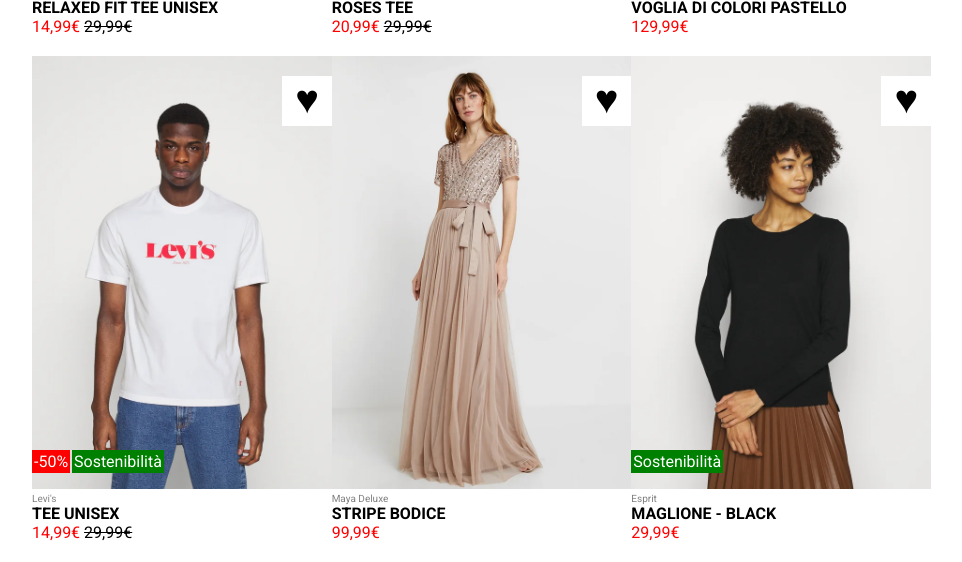
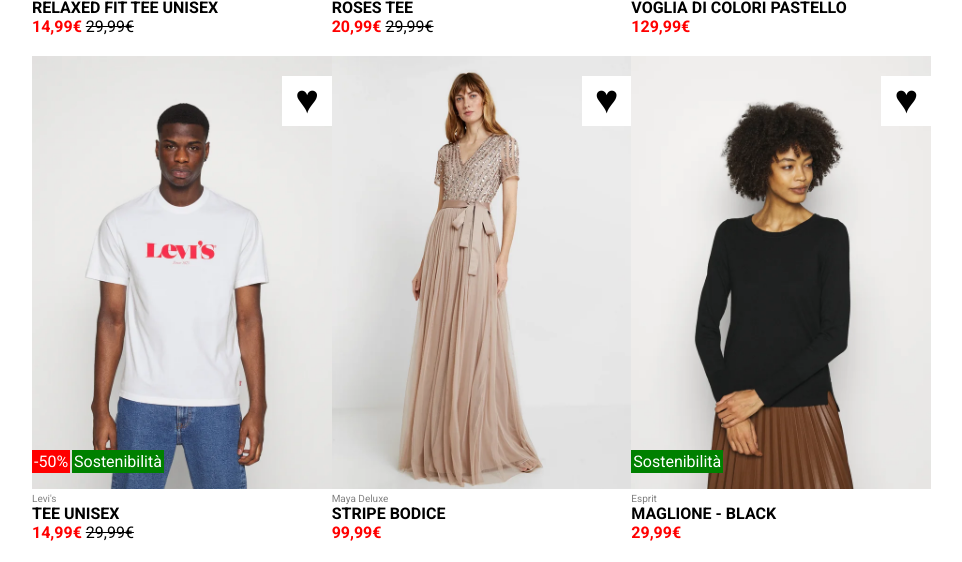
Before and after one commit to DanieleKun/html-css-boolando, a plain HTML site: page index.html in a window 1280 px wide. Shown: the part 470-1032 px from the top of the page, without its empty margins (160-1122 px from the left). Drawn offline with Linux system fonts and the light colour scheme.

Commit message:
fix price style

```diff
--- a/index.html
+++ b/index.html
@@ -20,6 +20,7 @@
                 <div class="product">
                     <img src="img/1.webp" alt="">
                     <img src="img/1b.webp" class="hover-product" alt="">
+                    <div class="heart">&hearts;</div>
                 </div>
 
                 <!-- label product -->
@@ -34,7 +35,7 @@
                 <div class="brand">Levi's</div>
                 <div><strong>RELAXED FIT TEE UNISEX </strong></div>
 
-                <span class="price-discount">14,99€</span>
+                <span class="price-discount"><strong>14,99€</strong></span>
                 <span class="original-price">29,99€</span>
             </div>
 
@@ -60,7 +61,7 @@
                 <div class="brand">Guess</div>
                 <div><strong>ROSES TEE</strong></div>
 
-                <span class="price-discount">20,99€ </span>
+                <span class="price-discount"><strong>20,99€</strong></span>
                 <span class="original-price">29,99€</span>
             </div>
 
@@ -86,7 +87,7 @@
                 <div class="brand">Come zucchero filato</div>
                 <div><strong>VOGLIA DI COLORI PASTELLO</strong></div>
 
-                <span class="price-discount">129,99€ </span>
+                <span class="price-discount"><strong>129,99€</strong></span>
             </div>
 
         </section>
@@ -112,7 +113,7 @@
                 <div class="brand">Levi's</div>
                 <div><strong>TEE UNISEX</strong></div>
 
-                <span class="price-discount">14,99€ </span>
+                <span class="price-discount"><strong>14,99€</strong></span>
                 <span class="original-price">29,99€</span>
             </div>
 
@@ -138,7 +139,7 @@
                 <div class="brand">Maya Deluxe</div>
                 <div><strong>STRIPE BODICE</strong></div>
 
-                <span class="price-discount">99,99€ </span>
+                <span class="price-discount"><strong>99,99€</strong></span>
             </div>
 
         </section>
@@ -164,7 +165,7 @@
                 <div class="brand">Esprit</div>
                 <div><strong>MAGLIONE - BLACK</strong></div>
 
-                <span class="price-discount">29,99€ </span>
+                <span class="price-discount"><strong>29,99€</strong></span>
             </div>
 
         </section>
```
